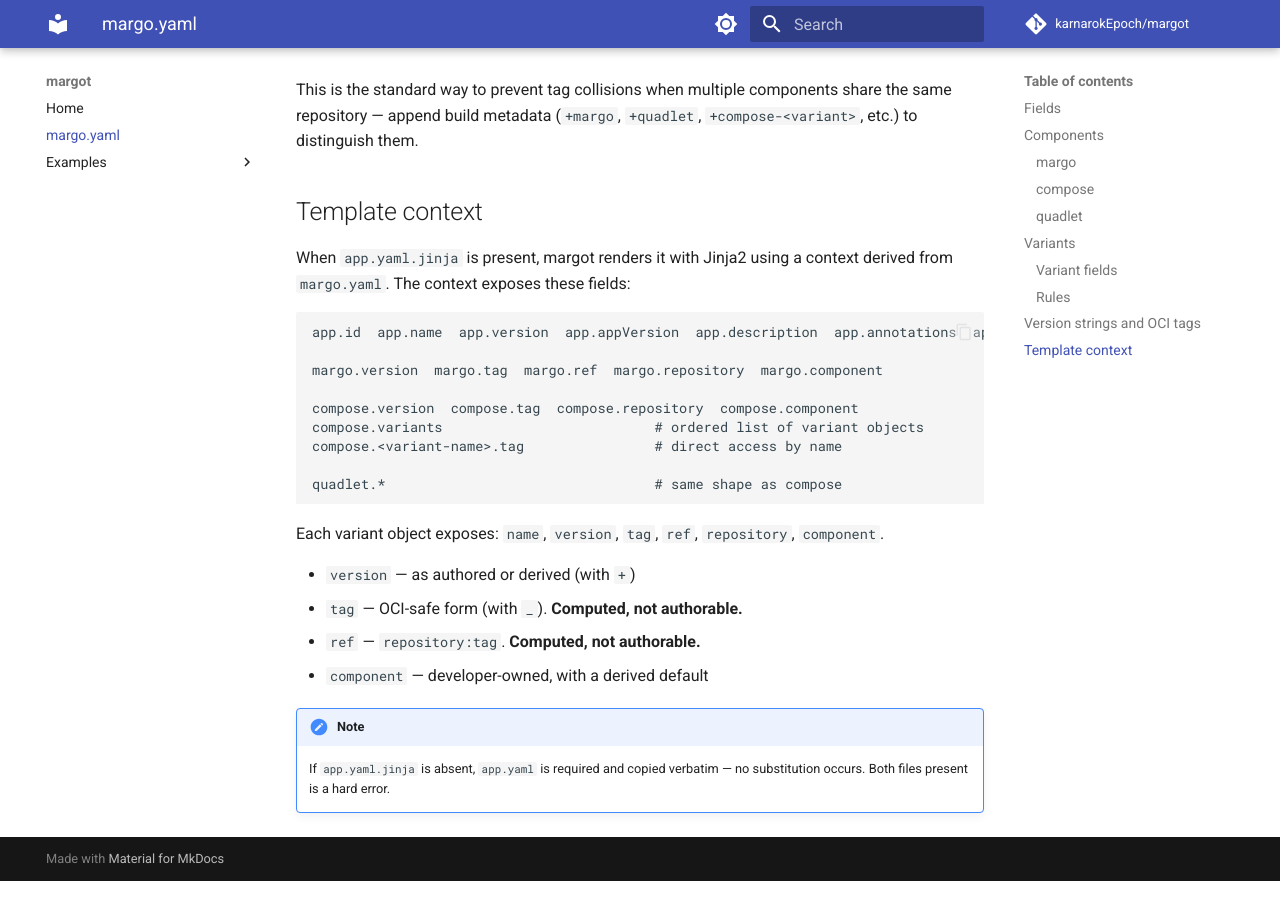
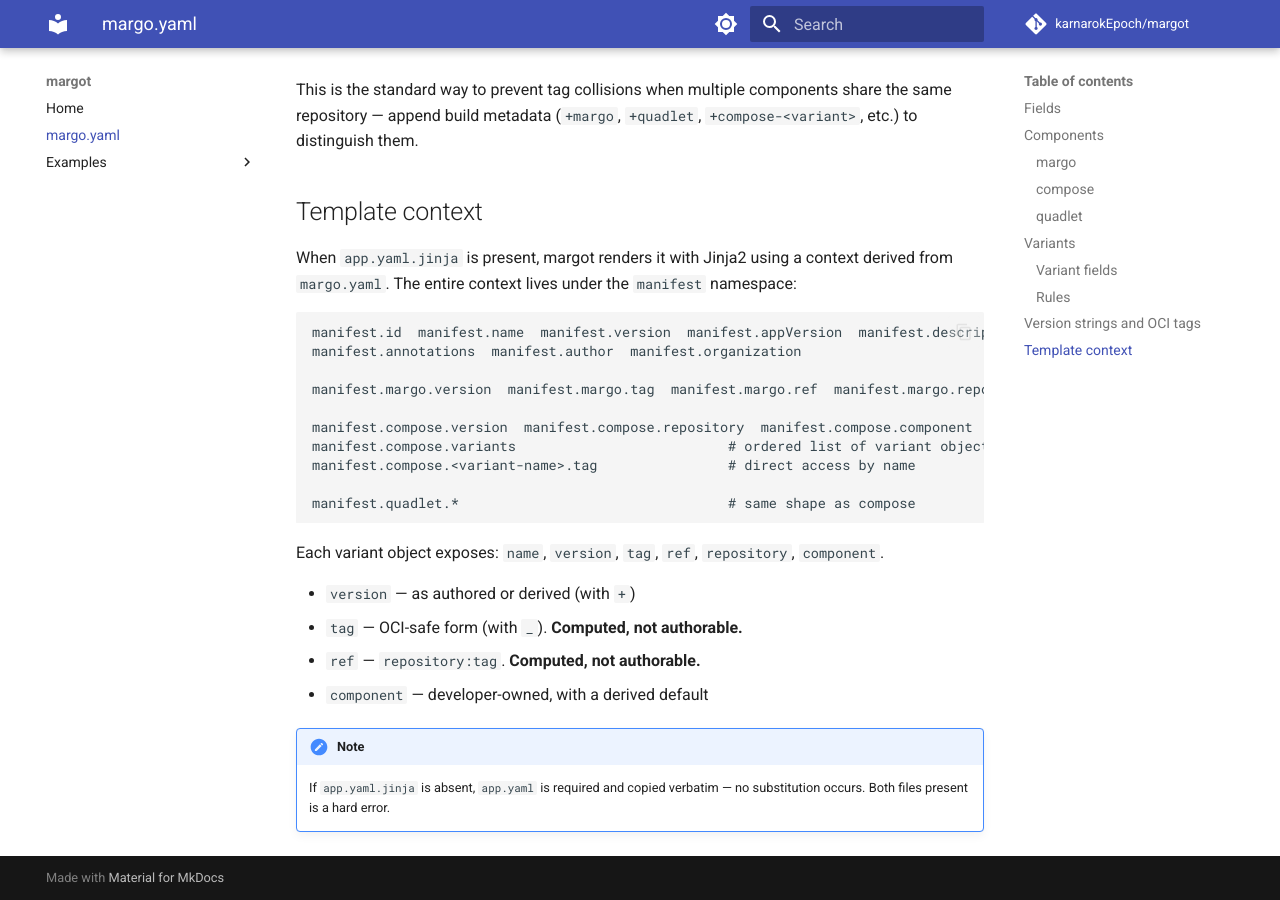
Before and after one commit to karnarokEpoch/margot, an MkDocs documentation site: the page built from docs/margo-yaml.md, in a window 1280 px wide and 900 px high, scrolled down 4056 px. Built offline with MkDocs 1.6.1 and Material for MkDocs 9.7.7, drawn with Linux system fonts in a browser that asks for light colours; comment, search, counter and statistics services are not loaded; some of the changed text lies outside the part shown.

Commit message:
docs(spec): use manifest.* as template context root namespace
All template variables now live under manifest.* for clear namespace
isolation: manifest.id, manifest.version, manifest.appVersion,
manifest.margo.tag, manifest.compose.variants, etc.

Prevents collision if context gains other root objects (env, build).

````diff
--- a/docs/margo-yaml.md
+++ b/docs/margo-yaml.md
@@ -48,9 +48,9 @@ quadlet:
 | `apiVersion` | Yes | Config schema version. Currently `v1`. |
 | `id` | Yes | Margo application identifier. Lowercase letters, digits, and dashes only. Used as the base for derived component names and deployment profile IDs. |
 | `name` | Yes | Application name. Used in tarball filenames (`<name>-<version>.tgz`) and OCI title annotation. |
-| `version` | Yes | Manifest/package version (like Helm's chart version). Exposed as `app.version` in templates. |
-| `appVersion` | No | Version of the deployed application (like Helm's `appVersion`). Not validated as SemVer. Exposed as `app.appVersion` in templates. Useful for passing as a parameter to deployment profiles (e.g. `image.tag`). |
-| `description` | Yes | Short description. Used in OCI description annotation and exposed as `app.description` in templates. |
+| `version` | Yes | Manifest/package version (like Helm's chart version). Exposed as `manifest.version` in templates. |
+| `appVersion` | No | Version of the deployed application (like Helm's `appVersion`). Not validated as SemVer. Exposed as `manifest.appVersion` in templates. Useful for passing as a parameter to deployment profiles (e.g. `image.tag`). |
+| `description` | Yes | Short description. Used in OCI description annotation and exposed as `manifest.description` in templates. |
 | `annotations` | No | Arbitrary key/value pairs passed as OCI annotations. |
 | `author` | No | List of authors, each with `name` (optional) and `email` (optional). Maps to `metadata.catalog.author` in the Margo spec. |
 | `organization` | No | List of organizations, each with `name` (required) and `site` (optional). Maps to `metadata.catalog.organization` in the Margo spec. |
@@ -141,18 +141,19 @@ build metadata (`+margo`, `+quadlet`, `+compose-<variant>`, etc.) to distinguish
 ## Template context
 
 When `app.yaml.jinja` is present, margot renders it with Jinja2 using a context derived from `margo.yaml`. The
-context exposes these fields:
+entire context lives under the `manifest` namespace:
 
 ```text
-app.id  app.name  app.version  app.appVersion  app.description  app.annotations  app.author  app.organization
+manifest.id  manifest.name  manifest.version  manifest.appVersion  manifest.description
+manifest.annotations  manifest.author  manifest.organization
 
-margo.version  margo.tag  margo.ref  margo.repository  margo.component
+manifest.margo.version  manifest.margo.tag  manifest.margo.ref  manifest.margo.repository  manifest.margo.component
 
-compose.version  compose.tag  compose.repository  compose.component
-compose.variants                          # ordered list of variant objects
-compose.<variant-name>.tag                # direct access by name
+manifest.compose.version  manifest.compose.repository  manifest.compose.component
+manifest.compose.variants                          # ordered list of variant objects
+manifest.compose.<variant-name>.tag                # direct access by name
 
-quadlet.*                                 # same shape as compose
+manifest.quadlet.*                                 # same shape as compose
 ```
 
 Each variant object exposes: `name`, `version`, `tag`, `ref`, `repository`, `component`.
````
Also changed, not shown: ROADMAP.md (+6 -6 lines), docs/examples/basic-quadlet.md (+11 -11 lines), docs/examples/full.md (+10 -10 lines), docs/examples/minimal.md (+7 -7 lines).
